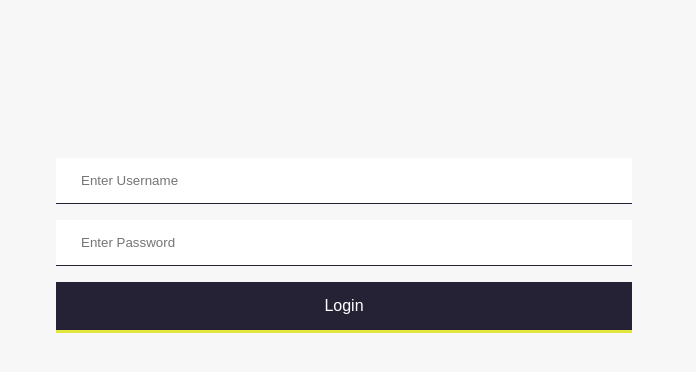
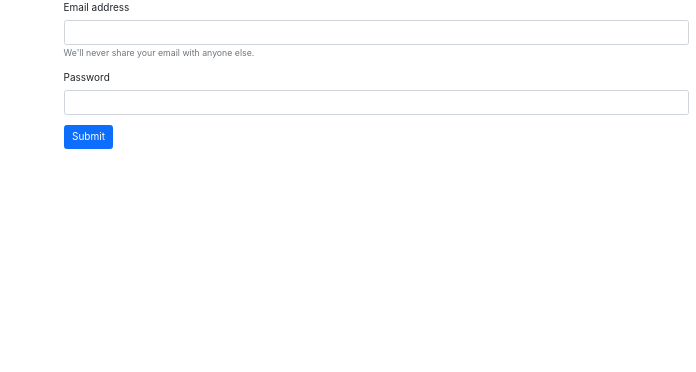
Before and after one commit to juanjogv/colegio_quipux, a React (Create React App) app in the folder frontend/: page / in a window 1280 px wide. Shown: the top 372 px of the page, without its empty margins (584-1280 px from the left). Built offline with nearby package versions, Linux system fonts and the light colour scheme.

Commit message:
agregando bootstrap y haciendo unos ajustes al formulario de logeo

```diff
--- a/frontend/package.json
+++ b/frontend/package.json
@@ -6,6 +6,7 @@
     "@testing-library/jest-dom": "^5.16.2",
     "@testing-library/react": "^12.1.2",
     "@testing-library/user-event": "^13.5.0",
+    "bootstrap": "^5.1.3",
     "react": "^17.0.2",
     "react-dom": "^17.0.2",
     "react-router-dom": "^6.2.1",
--- a/frontend/public/index.html
+++ b/frontend/public/index.html
@@ -1,43 +1,25 @@
 <!DOCTYPE html>
 <html lang="en">
+
 <head>
   <meta charset="utf-8" />
   <link rel="icon" href="%PUBLIC_URL%/favicon.ico" />
   <meta name="viewport" content="width=device-width, initial-scale=1" />
   <meta name="theme-color" content="#000000" />
-    <meta
-      name="description"
-      content="Web site created using create-react-app"
-    />
+  <meta name="description" content="Web site created using create-react-app" />
   <link rel="apple-touch-icon" href="%PUBLIC_URL%/logo192.png" />
-    <!--
-      manifest.json provides metadata used when your web app is installed on a
-      user's mobile device or desktop. See https://developers.google.com/web/fundamentals/web-app-manifest/
-    -->
   <link rel="manifest" href="%PUBLIC_URL%/manifest.json" />
-    <!--
-      Notice the use of %PUBLIC_URL% in the tags above.
-      It will be replaced with the URL of the `public` folder during the build.
-      Only files inside the `public` folder can be referenced from the HTML.
-
-      Unlike "/favicon.ico" or "favicon.ico", "%PUBLIC_URL%/favicon.ico" will
-      work correctly both with client-side routing and a non-root public URL.
-      Learn how to configure a non-root public URL by running `npm run build`.
-    -->
+  <link href="https://cdn.jsdelivr.net/npm/bootstrap@5.1.3/dist/css/bootstrap.min.css" rel="stylesheet"
+    integrity="sha384-1BmE4kWBq78iYhFldvKuhfTAU6auU8tT94WrHftjDbrCEXSU1oBoqyl2QvZ6jIW3" crossorigin="anonymous">
+  <script src="https://cdn.jsdelivr.net/npm/bootstrap@5.1.3/dist/js/bootstrap.bundle.min.js"
+    integrity="sha384-ka7Sk0Gln4gmtz2MlQnikT1wXgYsOg+OMhuP+IlRH9sENBO0LRn5q+8nbTov4+1p" crossorigin="anonymous">
+  </script>
   <title>React App</title>
 </head>
+
 <body>
   <noscript>You need to enable JavaScript to run this app.</noscript>
   <div id="root"></div>
-    <!--
-      This HTML file is a template.
-      If you open it directly in the browser, you will see an empty page.
+</body>
 
-      You can add webfonts, meta tags, or analytics to this file.
-      The build step will place the bundled scripts into the <body> tag.
-
-      To begin the development, run `npm start` or `yarn start`.
-      To create a production bundle, use `npm run build` or `yarn build`.
-    -->
-  </body>
 </html>
--- a/frontend/src/App.css
+++ /dev/null
@@ -1,38 +0,0 @@
-.App {
-  text-align: center;
-}
-
-.App-logo {
-  height: 40vmin;
-  pointer-events: none;
-}
-
-@media (prefers-reduced-motion: no-preference) {
-  .App-logo {
-    animation: App-logo-spin infinite 20s linear;
-  }
-}
-
-.App-header {
-  background-color: #282c34;
-  min-height: 100vh;
-  display: flex;
-  flex-direction: column;
-  align-items: center;
-  justify-content: center;
-  font-size: calc(10px + 2vmin);
-  color: white;
-}
-
-.App-link {
-  color: #61dafb;
-}
-
-@keyframes App-logo-spin {
-  from {
-    transform: rotate(0deg);
-  }
-  to {
-    transform: rotate(360deg);
-  }
-}
--- a/frontend/src/index.css
+++ b/frontend/src/index.css
@@ -1,13 +1,36 @@
+:root {
+  font-size: 62.5%;
+  --font-size--small: 1.4rem; /* 14px */
+  --font-size--default: 1.6rem; /* 16px */
+  --font-size--large: 2.4rem; /* 24px */
+}
+
+html,
 body {
   margin: 0;
-  font-family: -apple-system, BlinkMacSystemFont, 'Segoe UI', 'Roboto', 'Oxygen',
-    'Ubuntu', 'Cantarell', 'Fira Sans', 'Droid Sans', 'Helvetica Neue',
-    sans-serif;
+  padding: 0;
+  height: 100%;
+}
+
+body {
+  font-family: -apple-system, BlinkMacSystemFont, "Segoe UI", "Roboto", "Oxygen", "Ubuntu", "Cantarell", "Fira Sans", "Droid Sans",
+    "Helvetica Neue", sans-serif;
   -webkit-font-smoothing: antialiased;
   -moz-osx-font-smoothing: grayscale;
 }
 
 code {
-  font-family: source-code-pro, Menlo, Monaco, Consolas, 'Courier New',
-    monospace;
+  font-family: source-code-pro, Menlo, Monaco, Consolas, "Courier New", monospace;
 }
+
+.font-size--small {
+  font-size: var(--font-size--small);
+}
+
+.font-size--default {
+  font-size: var(--font-size--default);
+}
+
+.font-size--large {
+  font-size: var(--font-size--large);
+}
--- a/frontend/src/pages/login.jsx
+++ b/frontend/src/pages/login.jsx
@@ -1,38 +1,44 @@
-import React, {useState} from "react";
+import React, { useState } from "react";
 
-import '../style/login.css';
-
+//import '../style/login.css';
 
 const Login = () => {
-
   const [username, setUsername] = useState("");
   const [password, setPassword] = useState("");
 
-  const handleSubmit = (event)=>{
+  const handleSubmit = (event) => {
     event.preventDefault();
-    console.log("Hola mundo")
-  }
+    console.log("Hola mundo");
+  };
 
-  return(
-    <>
-      <form onSubmit={handleSubmit}>
-                <div className="container">
-                    <input
-                        type="text"
-                        placeholder="Enter Username"
-                        name="username"
-                        value={username}
-                        onChange={(e) => setUsername(e.target.value)} required />
-                    <input
-                        type="password"
-                        placeholder="Enter Password"
-                        name="psw"
-                        value={password}
-                        onChange={(e) => setPassword(e.target.value)} required />
-                    <button type="submit">Login</button>
-                </div>
-        </form>
-    </>
+  return (
+    <div className="container-fluid">
+      <div className="row">
+        <div className="col"></div>
+        <div className="col">
+          <form>
+            <div class="mb-3">
+              <label for="exampleInputEmail1" class="form-label">
+                Email address
+              </label>
+              <input type="email" class="form-control" id="exampleInputEmail1" aria-describedby="emailHelp" />
+              <div id="emailHelp" class="form-text">
+                We'll never share your email with anyone else.
+              </div>
+            </div>
+            <div class="mb-3">
+              <label for="exampleInputPassword1" class="form-label">
+                Password
+              </label>
+              <input type="password" class="form-control" id="exampleInputPassword1" />
+            </div>
+            <button type="submit" class="btn btn-primary">
+              Submit
+            </button>
+          </form>
+        </div>
+      </div>
+    </div>
   );
 };
 
```
Also changed, not shown: 1 other file (tests, documents, lock files or other folders). Lines whose indentation alone changed are shown as unchanged.
